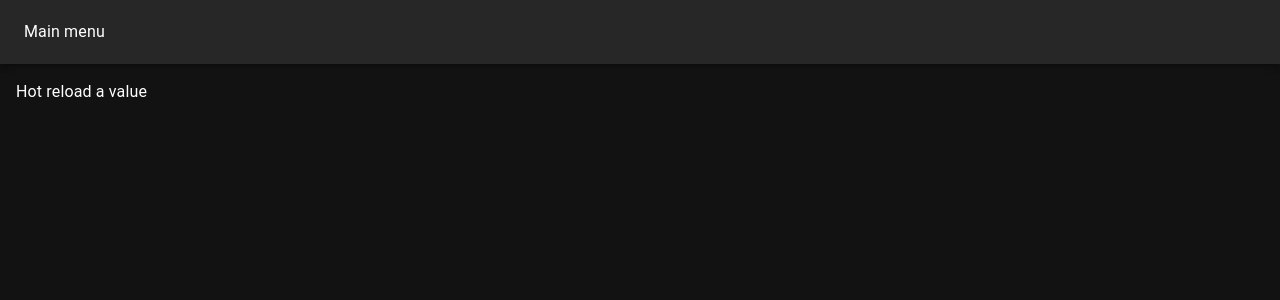
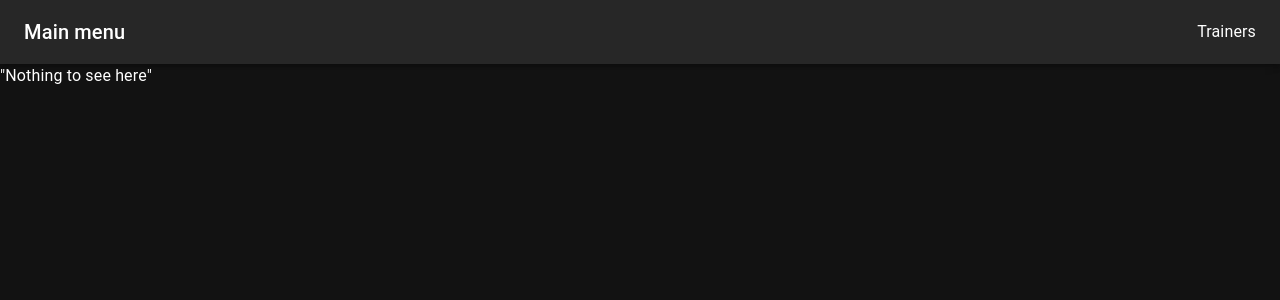
Before and after one commit to Katenkyo/inclement-emerald-toolbox, a React app: page / in a window 1280 px wide. Shown: the top 300 px of the page. Built offline with nearby package versions, Linux system fonts and the light colour scheme.

Commit message:
Trainer category selection

```diff
--- a/package.json
+++ b/package.json
@@ -19,6 +19,7 @@
     "html-webpack-plugin": "^5.5.0",
     "react": "^18.2.0",
     "react-dom": "^18.2.0",
+    "react-router-dom": "^6.6.1",
     "ts-loader": "^9.4.2",
     "typescript": "^4.9.4",
     "webpack": "^5.75.0",
--- /dev/null
+++ b/src/App/AppBar/index.tsx
@@ -0,0 +1,26 @@
+import React from "react";
+import { AppBar, Typography, Toolbar } from "@mui/material";
+import { Link, useLocation, useNavigate } from "react-router-dom";
+import { Button } from "@mui/material";
+import TrainerSelect from "@pages/Trainers/TrainerSelect";
+
+const ActualBar = () => {
+  const navigate = useNavigate();
+  const { pathname } = useLocation();
+  return (
+    <AppBar component="nav" position="sticky">
+      <Toolbar>
+        <Typography variant="h6" sx={{ flexGrow: 1 }}>
+          Main menu
+        </Typography>
+        {pathname.startsWith("/trainers") ? (
+          <TrainerSelect />
+        ) : (
+          <Link to="/trainers">Trainers</Link>
+        )}
+      </Toolbar>
+    </AppBar>
+  );
+};
+
+export default ActualBar;
--- /dev/null
+++ b/src/App/Router/index.tsx
@@ -0,0 +1,19 @@
+import Home from "@pages/Home";
+import Trainers from "@pages/Trainers";
+import React from "react";
+import { PropsWithChildren } from "react";
+import { BrowserRouter, Route, Routes } from "react-router-dom";
+
+const AppRouter = ({ children }: PropsWithChildren<{}>) => {
+  return (
+    <BrowserRouter>
+      {children}
+      <Routes>
+        <Route path="/trainers" element={<Trainers />} />
+        <Route index path="/" element={<Home />} />
+      </Routes>
+    </BrowserRouter>
+  );
+};
+
+export default AppRouter;
--- a/src/App/index.tsx
+++ b/src/App/index.tsx
@@ -1,27 +1,15 @@
 import React from "react";
-import { test } from "@common/index";
-import {
-  ThemeProvider,
-  CssBaseline,
-  AppBar,
-  Typography,
-  Box,
-  Toolbar,
-} from "@mui/material";
-import dex from "@assets/dex.json";
+import { ThemeProvider, CssBaseline } from "@mui/material";
 import { dark } from "./theming";
+import AppRouter from "./Router";
+import AppBar from "./AppBar";
 
-const App = (props: {}) => {
+const App = () => {
   return (
     <>
-      <AppBar component="nav" position="sticky">
-        <Toolbar>
-          <Typography>Main menu</Typography>
-        </Toolbar>
-      </AppBar>
-      <Box component="main" sx={{ p: 2 }}>
-        {test()}
-      </Box>
+      <AppRouter>
+        <AppBar />
+      </AppRouter>
     </>
   );
 };
--- a/src/App/theming/index.tsx
+++ b/src/App/theming/index.tsx
@@ -2,9 +2,16 @@ import React from "react";
 import { createTheme } from "@mui/material";
 
 export const dark = createTheme({
+  shape: {
+    borderRadius: 12,
+  },
   components: {
     MuiCssBaseline: {
       styleOverrides: `
+      a {
+        text-decoration: none;
+        color: inherit;
+      }
       *::-webkit-scrollbar {
         width: 0.3rem;
         height: 0.5rem;
--- /dev/null
+++ b/src/pages/Home/index.tsx
@@ -0,0 +1,7 @@
+import React from "react";
+
+const Home = () => {
+  return <>"Nothing to see here"</>;
+};
+
+export default Home;
--- /dev/null
+++ b/src/pages/Trainers/TrainerSelect/index.tsx
@@ -0,0 +1,64 @@
+import React, { useEffect } from "react";
+import { FormControl, Select, FormLabel } from "@mui/material";
+import { createSearchParams, useLocation, useNavigate } from "react-router-dom";
+import { MenuItem } from "@mui/material";
+import trainers from "@assets/trainers.json";
+
+export const TRAINER_PARAM = "trainer_category";
+export const categories = [
+  "Gym leaders",
+  "Elite 4 + Champion",
+  "Aqua/Magma",
+  "Wally",
+  "Rival(Grass)",
+  "Rival(Fire)",
+  "Rival(Water)",
+  "Rematches(Single)",
+  "Rematches(Double)",
+  "Others",
+];
+
+export const useSelectedTrainerCategory = () => {
+  const location = useLocation();
+  const param = new URLSearchParams(location.search).get(TRAINER_PARAM);
+  const selected = parseInt(param ?? "0");
+
+  return {
+    title: categories[selected],
+    selected,
+    trainers: trainers[selected],
+  };
+};
+
+const TrainerSelect = () => {
+  const location = useLocation();
+  const navigate = useNavigate();
+  const param = new URLSearchParams(location.search).get(TRAINER_PARAM);
+  const selected = parseInt(param ?? "0");
+
+  const handleChange = (value: number | string) => {
+    navigate(`?${createSearchParams({ [TRAINER_PARAM]: `${value}` })}`);
+  };
+  useEffect(() => {
+    if (param === null) handleChange(0);
+  }, [param]);
+  return (
+    <FormControl sx={{ width: "30ch" }}>
+      <FormLabel title="Trainer Category" />
+      <Select
+        value={selected}
+        onChange={(evt) => {
+          handleChange(evt.target.value);
+        }}
+      >
+        {categories.map((val, index) => (
+          <MenuItem key={val} value={index}>
+            {val}
+          </MenuItem>
+        ))}
+      </Select>
+    </FormControl>
+  );
+};
+
+export default TrainerSelect;
--- /dev/null
+++ b/src/pages/Trainers/index.tsx
@@ -0,0 +1,15 @@
+import React from "react";
+import { useSelectedTrainerCategory } from "./TrainerSelect";
+
+const Home = () => {
+  const { title, trainers } = useSelectedTrainerCategory();
+  return (
+    <>
+      {title}
+      <br />
+      {trainers[0].trainer}
+    </>
+  );
+};
+
+export default Home;
--- a/tsconfig.json
+++ b/tsconfig.json
@@ -2,7 +2,8 @@
   "compilerOptions": {
     "paths": {
       "@common/*": ["common/*"],
-      "@assets/*": ["../assets/*"]
+      "@assets/*": ["../assets/*"],
+      "@pages/*": ["pages/*"]
     },
     "allowJs": true,
     "sourceMap": true,
--- a/webpack.config.js
+++ b/webpack.config.js
@@ -20,6 +20,7 @@ module.exports = {
     alias: {
       "@common": path.resolve(__dirname, "src", "common"),
       "@assets": path.resolve(__dirname, "assets"),
+      "@pages": path.resolve(__dirname, "src", "pages"),
     },
   },
   devServer: {
@@ -31,6 +32,7 @@ module.exports = {
     compress: true,
     port: 3000,
     hot: true,
+    historyApiFallback: { index: "/", disableDotRule: true },
     client: {
       overlay: true,
       progress: true,
```
Also changed, not shown: 1 other file (tests, documents, lock files or other folders).
